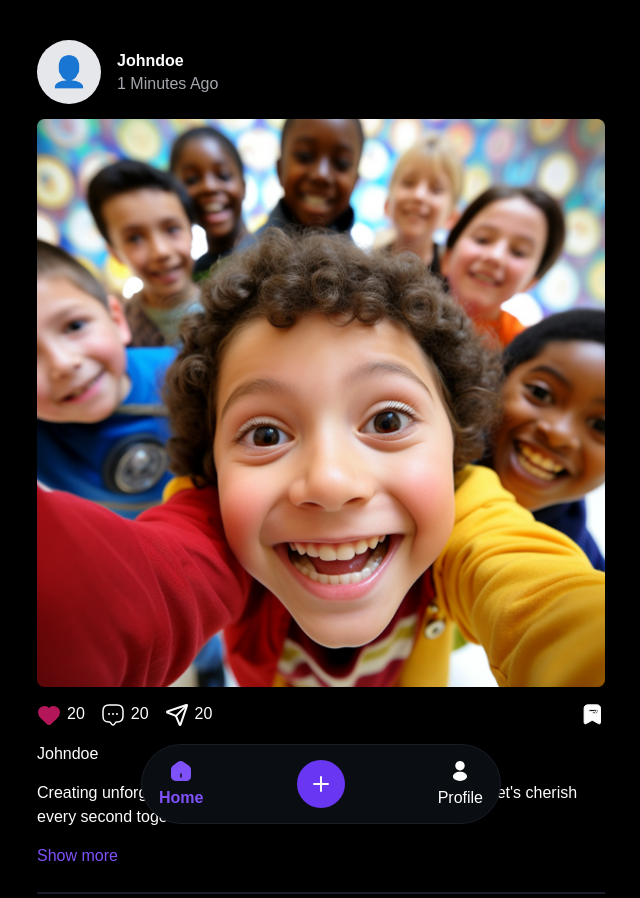
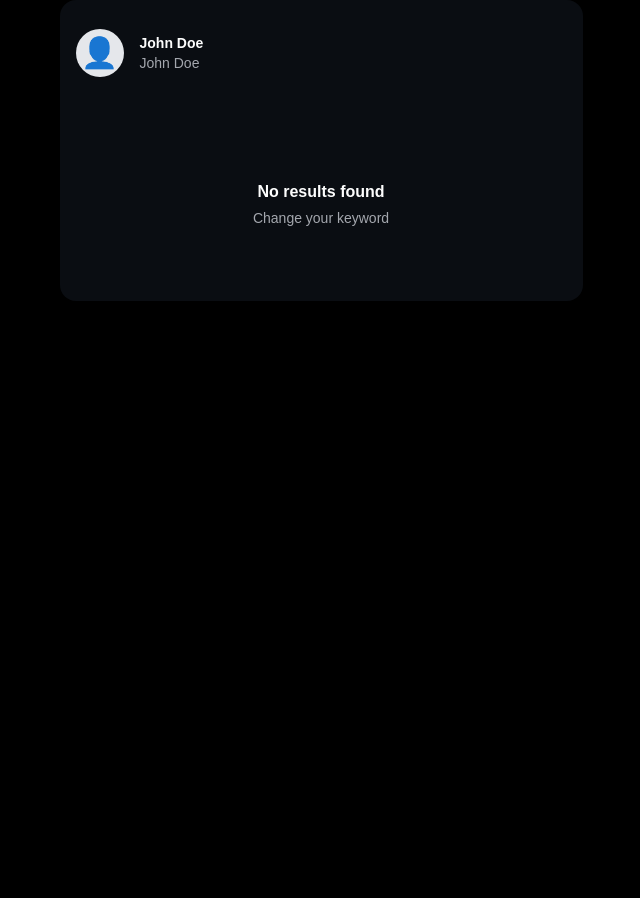
Before and after one commit to herfando/social-media-web-mpv, a React (Vite) app: page / in a window 1280 px wide. Shown: the whole page, without its empty margins (319-959 px from the left). After the commit the page ends 800 px from the top, so only its background shows below. Built offline with nearby package versions, Linux system fonts and the light colour scheme.

Commit message:
finished searchUser

```diff
--- a/src/App.tsx
+++ b/src/App.tsx
@@ -3,14 +3,16 @@ import './index.css';
 // import Register from './pages/02_register';
 // import NavbarGuest from './components/layout/00_navbarGuest';
 // import NavbarUser from './components/layout/00_navbarUser';
-import Home from './pages/03_home';
+import SearchUser from './components/layout/03_searchUser';
+// import Home from './pages/03_home';
 
 function App() {
   return (
     <>
       {/* <NavbarGuest /> */}
       {/* <NavbarUser /> */}
-      <Home />
+      {/* <Home /> */}
+      <SearchUser />
       {/* <Login /> */}
       {/* <Register /> */}
     </>
--- /dev/null
+++ b/src/components/layout/03_searchUser.tsx
@@ -0,0 +1,25 @@
+export default function SearchUser() {
+  return (
+    <section className='mx-auto h-auto w-full max-w-523 rounded-2xl bg-[#0A0D12] px-16'>
+      {/* 1. Any Result */}
+      <div className='flex h-106 items-center'>
+        {/* picture profile */}
+        <div className='mr-16 flex h-48 w-48 items-center justify-center overflow-hidden rounded-full bg-gray-200 hover:cursor-pointer'>
+          <span className='text-3xl text-gray-400'>👤</span>
+        </div>
+        {/* name and description */}
+        <div className='text-sm'>
+          <p className='font-bold'>John Doe</p>
+          <p className='font-regular text-[#A4A7AE]'>John Doe</p>
+        </div>
+      </div>
+      {/* 2. No Result */}
+      <div className='flex w-full flex-col items-center justify-center gap-4 rounded-2xl md:h-195'>
+        <p className='text-md font-bold'>No results found</p>
+        <p className='font-regular text-sm text-[#A4A7AE]'>
+          Change your keyword
+        </p>
+      </div>
+    </section>
+  );
+}
```
Also changed, not shown: src/components/layout/01_navbarGuest.tsx (renamed from src/components/layout/00_NavbarGuest.tsx), src/components/layout/02_navbarUser.tsx (renamed from src/components/layout/00_NavbarUser.tsx).
